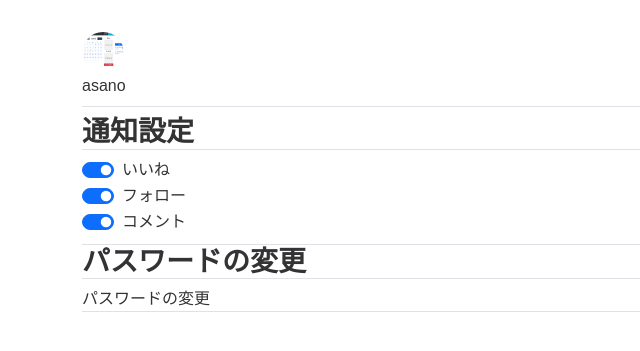
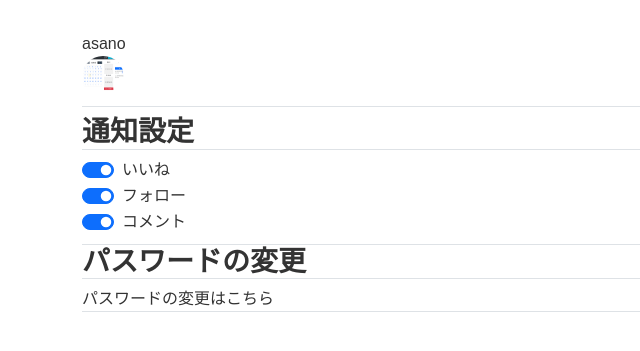
Before and after one commit to dghnts/blogsite, a Django app: page /settings/ in a window 1280 px wide. Shown: the part 75-426 px from the top of the page, without its empty margins (0-640 px from the left). Run offline with Django 4.2, Linux system fonts and the light colour scheme; a user stored in the database is signed in; data comes from the database, SQL or seed files in the repository.

Commit message:
パスワード変更リンクの文言修正 #2

```diff
--- a/static/blog/js/upload_icon.js
+++ b/static/blog/js/upload_icon.js
@@ -1,17 +1,11 @@
 function submitFile(file) {
     const form = document.querySelector("#icon_form");
     form.submit();
-
-    const reader = new FileReader();
-    console.log(form);
-    reader.onload = function (e) {
-        console.log("OK");
-    };
 }
 
 window.addEventListener("load", () => {
     const userIcon = document.querySelector("#icon");
-    console.log(userIcon);
+    //console.log(userIcon);
     const updateIcon = () => {
         const uploadFile = userIcon.files[0];
         submitFile(uploadFile);
--- a/templates/blog/settings.html
+++ b/templates/blog/settings.html
@@ -7,6 +7,9 @@
 {% block main %}
 <div class="container">
     <div id="profile" class="border-bottom py-2">
+        <div class="user_name">
+            {{ request.user.username }}
+        </div>
         <form action="{% url "blog:uploadusericon" %}" method="POST" accept="image/*" enctype="multipart/form-data" id="icon_form">
             {% csrf_token %}
             <input type="file" id="icon" name="icon" style="display:none;">
@@ -18,10 +21,7 @@
                 {% static "/images/default_user_icon.svg" %}
                 {% endif %} alt="ユーザー画像" width="42" height="42" class="rounded-circle">
             </label>
-
         </form>
-        {{ request.user.username }}
-        {# <a href="{% url "blog:edituserimage" %}" class="btn btn-secondary">編集</a> #}
     </div>
     <div class="border-bottom py-2">
         <h3 id="notify_setting" class="border-bottom">通知設定</h3>
@@ -31,7 +31,7 @@
     </div>
     <div id="password_setting" class="border-bottom">
         <h3 class="border-bottom">パスワードの変更</h3>
-        <a class="dropdown-item" href="{% url 'password_change' %}">パスワードの変更</a>
+        パスワードの変更は<a href="{% url 'password_change' %}">こちら</a>
     </div>
 </div>
 
```
